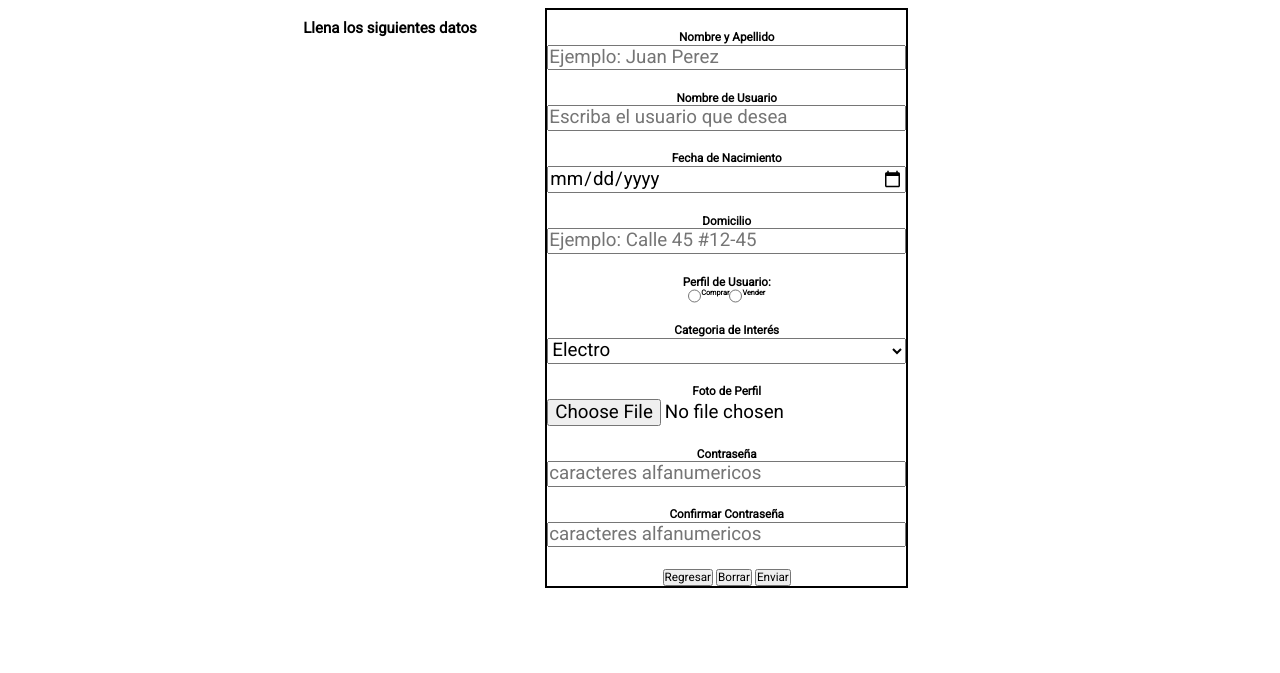
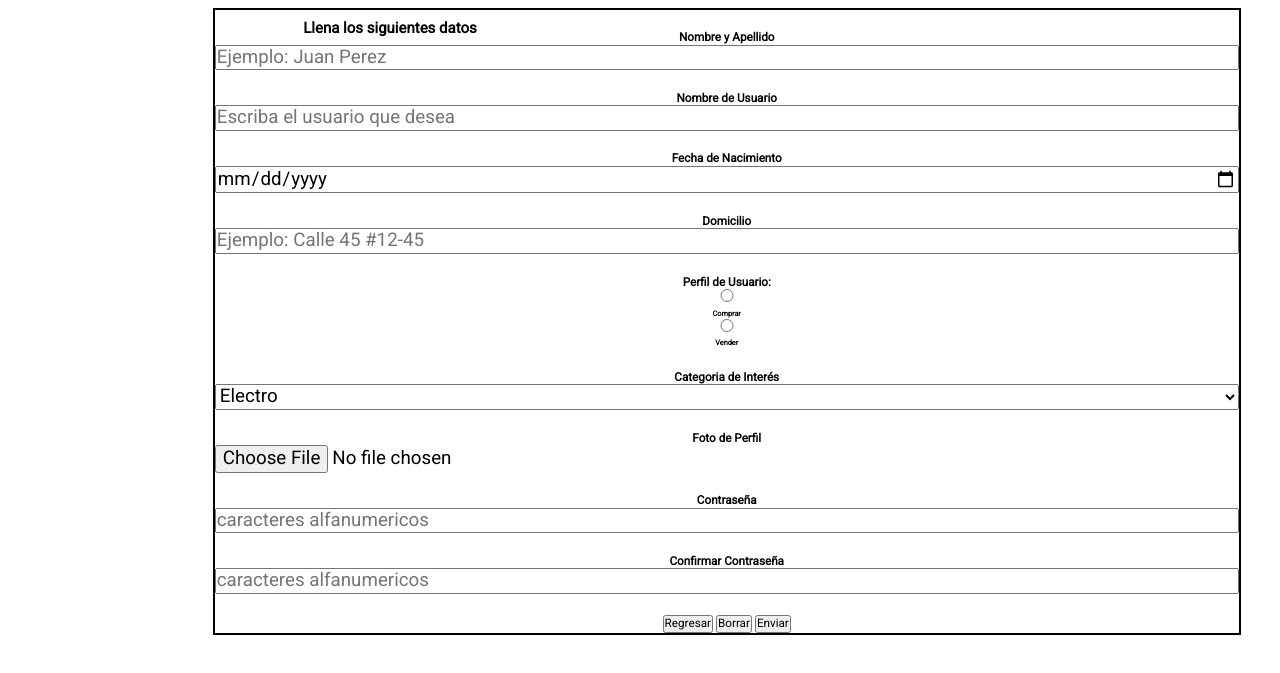
Before and after one commit to Jesus-correa/Mercado-Liebre, a website: page views/register.html in a window 1280 px wide. Shown: the part 119-792 px from the top of the page. Drawn offline with Linux system fonts and the light colour scheme.

```diff
--- a/public/css/register.css
+++ b/public/css/register.css
@@ -5,7 +5,6 @@
     padding:0px;
     box-sizing: border-box;
 }
-
 header{
     background-color: #eac926;
     display: flex;
@@ -56,6 +55,11 @@
 }
 
 .radio{
-    display: flex;
-    justify-content: center;
+    display: inline-block;
+    flex-wrap: wrap;
+    flex-direction: row;
 }
+input, select{
+    width:80vw;
+    align-self: center;
+}
```
Also changed, not shown: views/register.html (+1 -0 lines).
